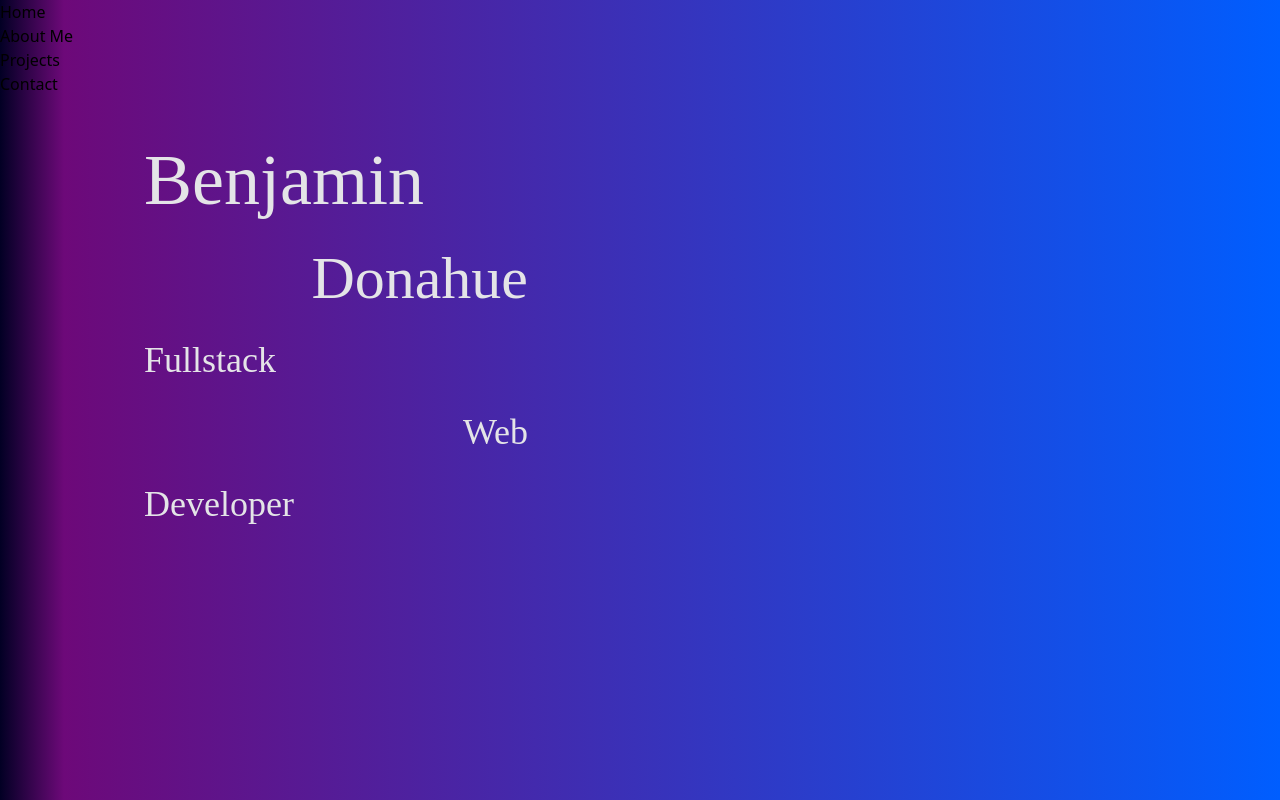
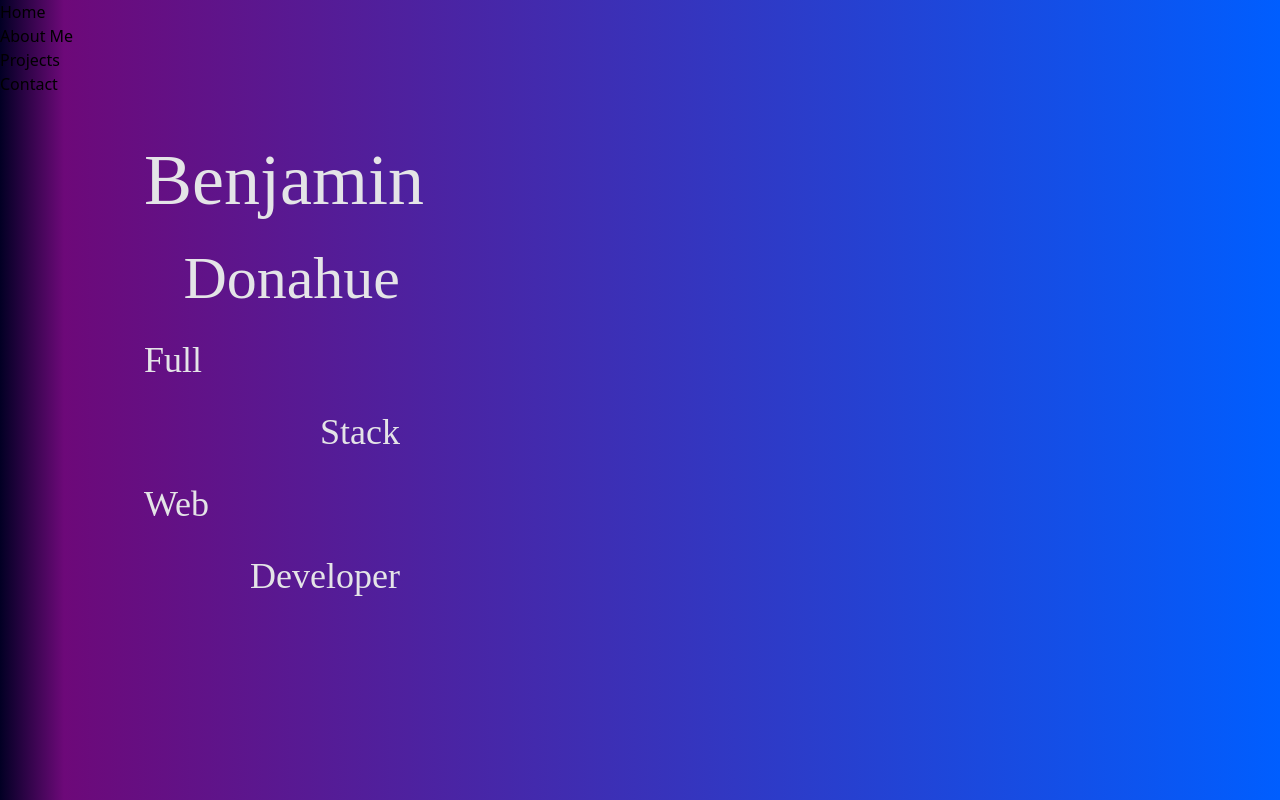
Before and after one commit to OblivionNoirV2/portfolio, a React (Create React App) app: page / in a window 1280 px wide. Built offline with nearby package versions, Linux system fonts and the light colour scheme; a web font is replaced by a local one.

Commit message:
minor styling updates

```diff
--- a/src/home.tsx
+++ b/src/home.tsx
@@ -1,11 +1,13 @@
 //Every other word goes to the end of the container
+
 const NameSegment = () => {
     return (
         <ul className="flex flex-col space-y-8 name-box ml-36
-        mt-12 text-zinc-200 max-w-sm">
+        mt-12 text-zinc-200  w-1/5">
             <li className="flex text-7xl">Benjamin</li>
             <li className="flex text-6xl">Donahue</li>
-            <li className="flex text-4xl">Fullstack</li>
+            <li className="flex text-4xl">Full</li>
+            <li className="flex text-4xl">Stack</li>
             <li className="flex text-4xl">Web</li>
             <li className="flex text-4xl">Developer</li>
         </ul>
```
